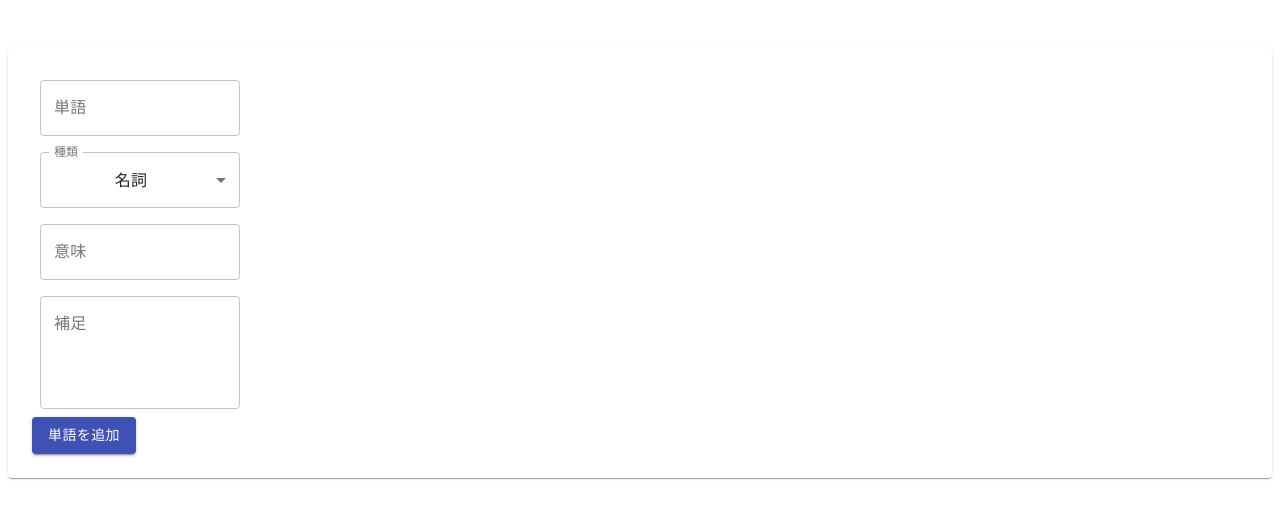
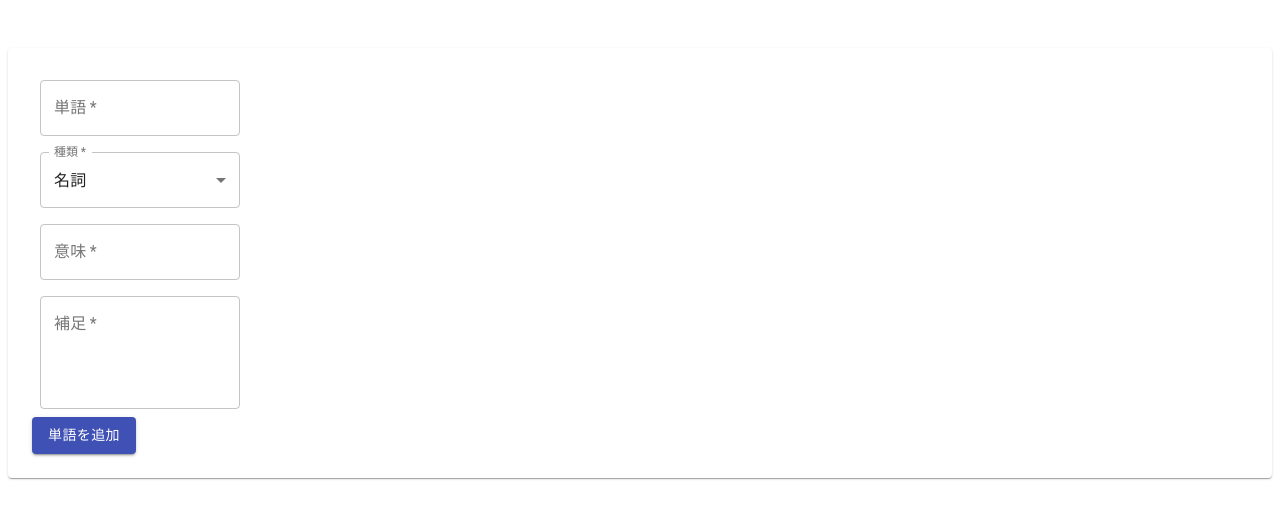
Before and after one commit to azul915/techlish_admin, a React (Create React App) app in the folder front_end/ui/: page / in a window 1280 px wide. Shown: the top 518 px of the page. Built offline with nearby package versions, Linux system fonts and the light colour scheme.

Commit message:
Add Notification

```diff
--- a/front_end/ui/package.json
+++ b/front_end/ui/package.json
@@ -10,6 +10,7 @@
   "main": "src/index.tsx",
   "dependencies": {
     "@material-ui/core": "4.9.5",
+    "@material-ui/lab": "4.0.0-alpha.45",
     "axios": "0.19.2",
     "material-ui": "0.20.2",
     "react": "^16.12.0",
--- a/front_end/ui/src/App.tsx
+++ b/front_end/ui/src/App.tsx
@@ -2,7 +2,8 @@ import React from "react";
 import axios from "axios";
 import { createStyles, makeStyles, Theme } from "@material-ui/core/styles";
 import { Grid, TextField, MenuItem, Button, Paper } from "@material-ui/core";
-import "./styles.css";
+import Snackbar from "@material-ui/core/Snackbar";
+import MuiAlert, { AlertProps } from "@material-ui/lab/Alert";
 
 const useStyles = makeStyles((theme: Theme) =>
   createStyles({
@@ -44,7 +45,20 @@ const categories = [
   }
 ];
 
+function Alert(props: AlertProps) {
+  return <MuiAlert elevation={6} variant="filled" {...props} />;
+}
+
 function App() {
+  const classes = useStyles();
+  const [word, setWord] = React.useState("");
+  const [category, setCategory] = React.useState("名");
+  const [mean, setMean] = React.useState("");
+  const [any, setAny] = React.useState("");
+  const [submitting, setSubmitting] = React.useState(false);
+  const [success, setSuccess] = React.useState(false);
+  const [error, setError] = React.useState(false);
+
   const addWord = async (
     word: string,
     category: string,
@@ -52,36 +66,42 @@ function App() {
     any: string
   ) => {
     try {
+      setSubmitting(true);
       const result = await axios.post(
         `http://localhost:1998/vocabulary?word=${word}&category=${category}&mean=${mean}&any=${any}`
       );
       console.log(result.data);
+      setSubmitting(false);
+      if (result.data.code === 200) {
+        clearForm();
+        setSuccess(true);
+      } else {
+        setError(true);
+      }
     } catch {
-      console.log("error!!");
+      console.log("axios error!!");
     }
   };
 
-  const classes = useStyles();
-  const [word, setWord] = React.useState("");
-  const [category, setCategory] = React.useState("名");
-  const [mean, setMean] = React.useState("");
-  const [any, setAny] = React.useState("");
+  const clearForm = () => {
+    setWord("");
+    setCategory("名");
+    setMean("");
+    setAny("");
+  };
+
   const handleChange = (event: React.ChangeEvent<HTMLInputElement>) => {
     switch (event.target.name) {
       case "word":
-        console.log(event.target.value);
         setWord(event.target.value);
         break;
       case "category":
-        console.log(event.target.value);
         setCategory(event.target.value);
         break;
       case "mean":
-        console.log(event.target.value);
         setMean(event.target.value);
         break;
       case "any":
-        console.log(event.target.value);
         setAny(event.target.value);
         break;
       default:
@@ -94,11 +114,24 @@ function App() {
     addWord(word, category, mean, any);
   };
 
+  const handleClose = () => {
+    if (success) {
+      setSuccess(false);
+    }
+    if (error) {
+      setError(false);
+    }
+  };
+
   return (
     <div className="App">
       <div>
         <Paper className={classes.paper}>
-          <form className={classes.root} onSubmit={handleSubmit}>
+          <form
+            className={classes.root}
+            onSubmit={handleSubmit}
+            autoComplete="off"
+          >
             <Grid
               container
               direction="column"
@@ -113,6 +146,7 @@ function App() {
                   variant="outlined"
                   onChange={handleChange}
                   value={word}
+                  required
                 />
               </Grid>
 
@@ -125,6 +159,7 @@ function App() {
                   value={category}
                   onChange={handleChange}
                   variant="outlined"
+                  required
                 >
                   {categories.map(option => (
                     <MenuItem key={option.value} value={option.value}>
@@ -142,6 +177,7 @@ function App() {
                   variant="outlined"
                   onChange={handleChange}
                   value={mean}
+                  required
                 />
               </Grid>
 
@@ -155,11 +191,13 @@ function App() {
                   variant="outlined"
                   onChange={handleChange}
                   value={any}
+                  required
                 />
               </Grid>
 
               <Grid item>
                 <Button
+                  disabled={submitting ? true : false}
                   type="submit"
                   size="medium"
                   variant="contained"
@@ -170,6 +208,22 @@ function App() {
               </Grid>
             </Grid>
           </form>
+
+          <Snackbar
+            open={success}
+            autoHideDuration={6000}
+            onClose={handleClose}
+          >
+            <Alert onClose={handleClose} severity="success">
+              登録が完了しました
+            </Alert>
+          </Snackbar>
+
+          <Snackbar open={error} autoHideDuration={6000} onClose={handleClose}>
+            <Alert onClose={handleClose} severity="error">
+              登録に失敗しました
+            </Alert>
+          </Snackbar>
         </Paper>
       </div>
     </div>
```
